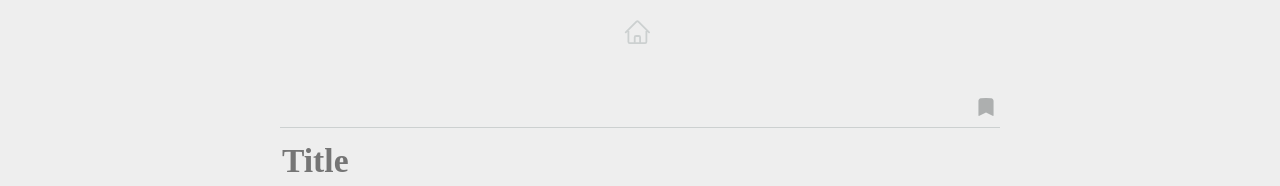
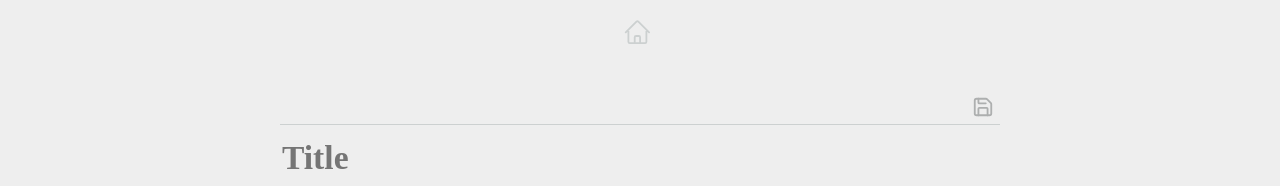
Before and after one commit to tommasogiannoni/quickmemo.dev, a React (Create React App) app: page /new in a window 1280 px wide. Shown: the top 186 px of the page. Built offline with nearby package versions, Linux system fonts and the light colour scheme.

Commit message:
changing heroicons boomark with lucid react icon floppy

```diff
--- a/package.json
+++ b/package.json
@@ -8,6 +8,7 @@
     "@testing-library/jest-dom": "^5.17.0",
     "@testing-library/react": "^13.4.0",
     "@testing-library/user-event": "^13.5.0",
+    "lucide-react": "^0.378.0",
     "react": "^18.3.1",
     "react-device-detect": "^2.2.3",
     "react-dom": "^18.3.1",
--- a/src/components/NotePage.js
+++ b/src/components/NotePage.js
@@ -1,7 +1,7 @@
 import {React, useEffect, useState } from 'react';
 import { v4 as uuidv4 } from 'uuid';
 import { useLocation } from 'react-router-dom';
-import { BookmarkIcon } from '@heroicons/react/24/solid'
+import { Save } from 'lucide-react';
 import { updateTextareaHeight } from '../utils/animation-utils'
 import '../styles/NotePage.css'
 
@@ -83,7 +83,7 @@ function NotePage({ theme, savedNotesList, setSavedNotesList })  {
             className={`save-button ${isClicked ? 'clicked' : ''}`}
               style={{ color: theme.color }}
               onClick={saveNotes}>
-            <BookmarkIcon className='save-icon'/>
+            <Save className='save-icon'/>
           </button>
         </div>
         {isSaved && <div className="alert">Saved!</div>}
--- a/src/styles/NotePage.css
+++ b/src/styles/NotePage.css
@@ -60,13 +60,14 @@
 }
 
 .save-button {
+  display: flex;
   background: none;
   border: none;
   padding: 0;
   cursor: pointer;
   color: #adafaf;
   margin-bottom: 0.1em;
-  width: 1.5em;
+  width: 1.7em;
   transition: transform 0.3s ease;
 }
 
```
Also changed, not shown: 1 other file (tests, documents, lock files or other folders).
